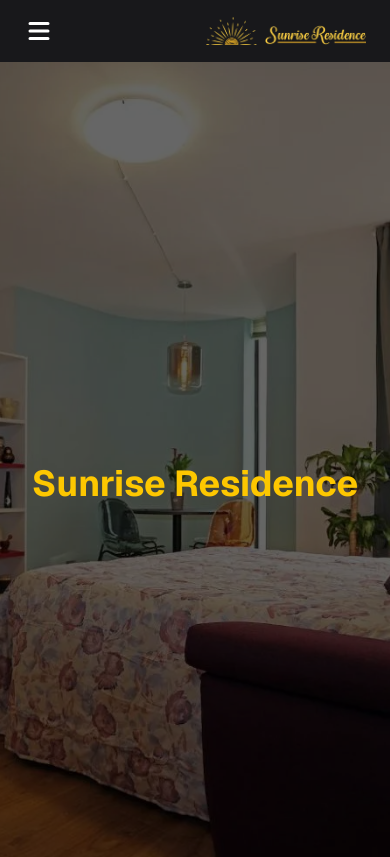
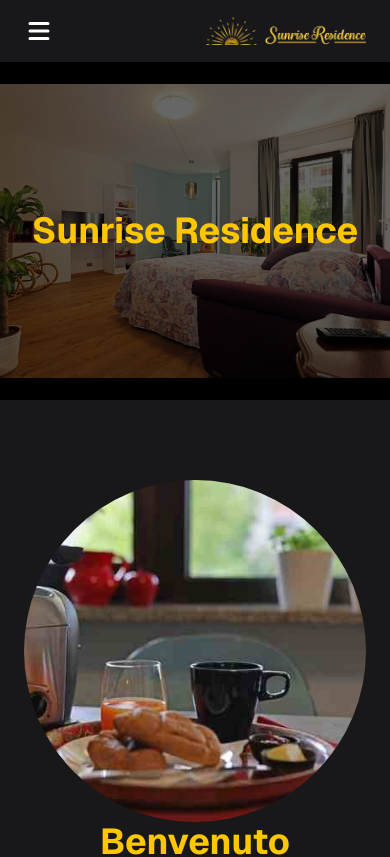
Before and after one commit to JRWebDesigner/sunrise-residence, a Next.js app: page / in a window 390 px wide. Shown: the top 857 px of the page. Built offline with nearby package versions, Linux system fonts and the light colour scheme.

Commit message:
Update page.tsx

```diff
--- a/src/app/page.tsx
+++ b/src/app/page.tsx
@@ -72,13 +72,13 @@
       </AnimatePresence>
 
       {/* Hero Section */}
-      <section className="relative h-[100dvh] sm:h-screen flex items-center justify-center overflow-hidden">
+      <section className="relative h-[40dvh] md:h-[100dvh] flex items-center justify-center overflow-hidden">
   <Image
     src="/images/fachada.webp"
     fill
-    style={{ objectFit: 'cover', objectPosition: 'center' }}
+    style={{ objectPosition: 'center' }}
     alt="Fachada Sunrise Residence"
-    className="opacity-40"
+    className="opacity-40 md:object-cover object-contain"
     priority
   />
   <motion.div
```
